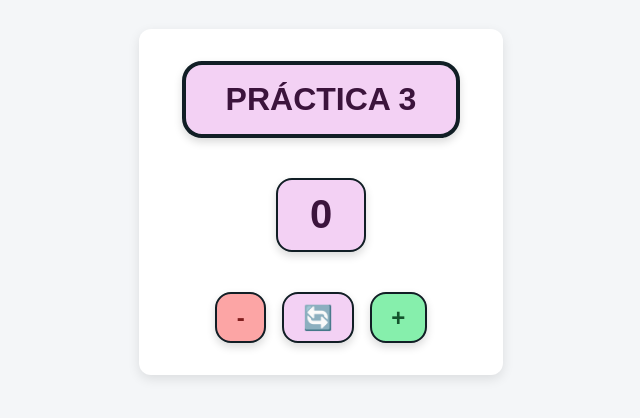
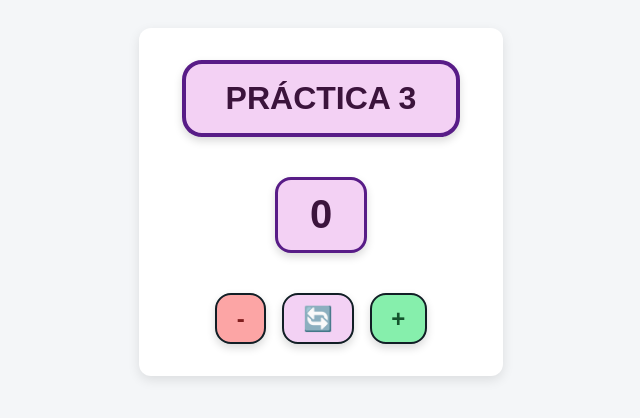
Before and after one commit to smujr-code/practica3-vue, a Vue app: page / in a window 1280 px wide. Shown: the part 198-616 px from the top of the page, without its empty margins (319-959 px from the left). Built offline with nearby package versions, Linux system fonts and the light colour scheme.

Commit message:
personalizacion de color

```diff
--- a/src/style.css
+++ b/src/style.css
@@ -60,7 +60,7 @@ button:hover {
 .titulo-badge {
   display: inline-block;
   background-color: #f3d1f4;
-  border: 4px solid #111e25;
+  border: 4px solid #581c87;
   border-radius: 20px;
   padding: 1rem 2.5rem;
   margin-bottom: 1.5rem;
@@ -71,7 +71,7 @@ button:hover {
 .numero {
   background-color: #f3d1f4;
   color: #3b143c;
-  border: 2.5px solid #111e25;
+  border: 3px solid #581c87;
   border-radius: 16px;
   padding: 0.8rem 2rem;
   font-size: 2.5rem;
@@ -85,12 +85,14 @@ button:hover {
 .numero.positivo {
   background-color: #d1ecf8;
   color: #0b3c5d;
+  border: 3px solid #0369a1
 }
 
 /* Caso cuando es menor a 0 (Negativo - Naranja/Salmón y texto rojo) */
 .numero.negativo {
   background-color: #fde8d7;
   color: #c51d1d;
+  border: 3px solid #b91c1c;
 }
 .botones {
   display: flex;
@@ -117,14 +119,17 @@ button:hover {
 .btn-menos {
   background-color: #fca5a5; /* Salmón / Rojo claro */
   color: #7f1d1d;
+  border: 3px solid #991b1b;
 }
 
 .btn-reiniciar {
   background-color: #f3d1f4; /* Rosado */
   color: #3b143c;
+  border: 3px solid #581c87;
 }
 
 .btn-mas {
   background-color: #86efac; /* Verde claro */
   color: #14532d;
+  border: 3px solid #15803d;
 }
```
